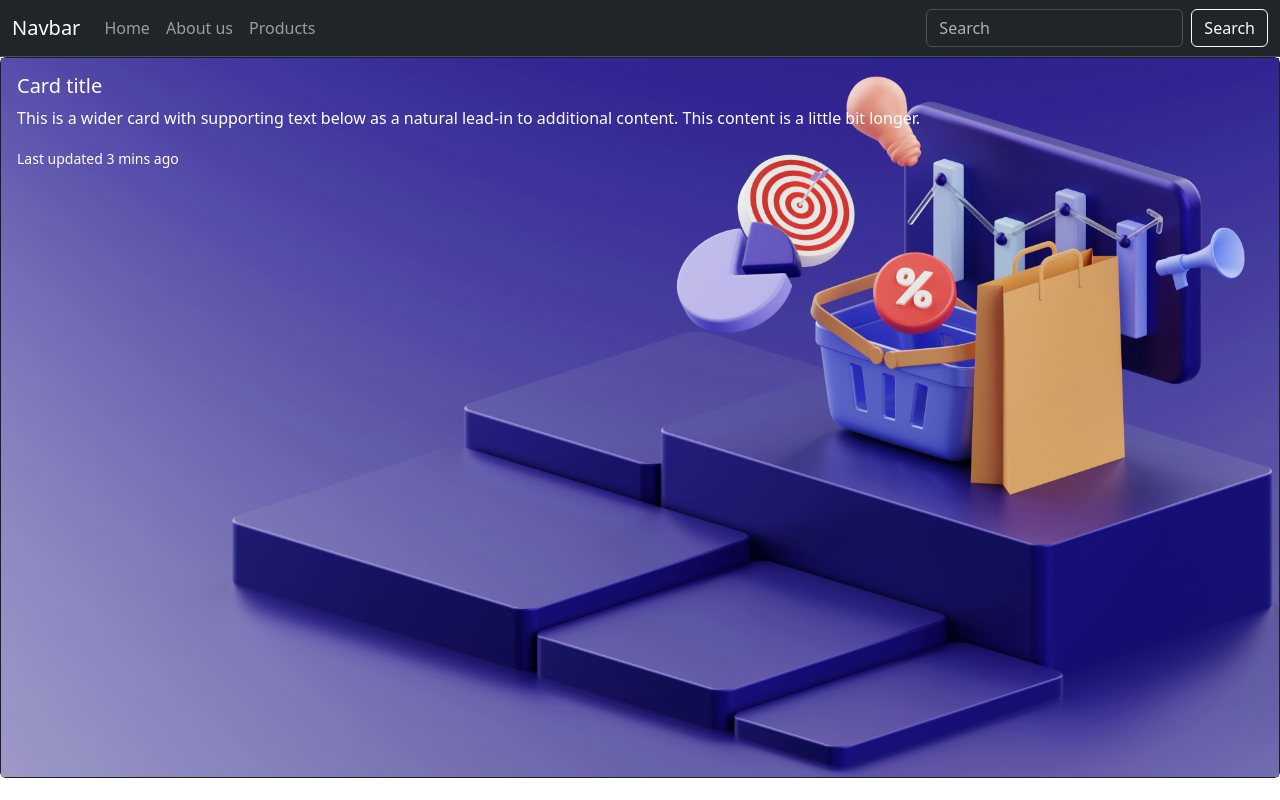
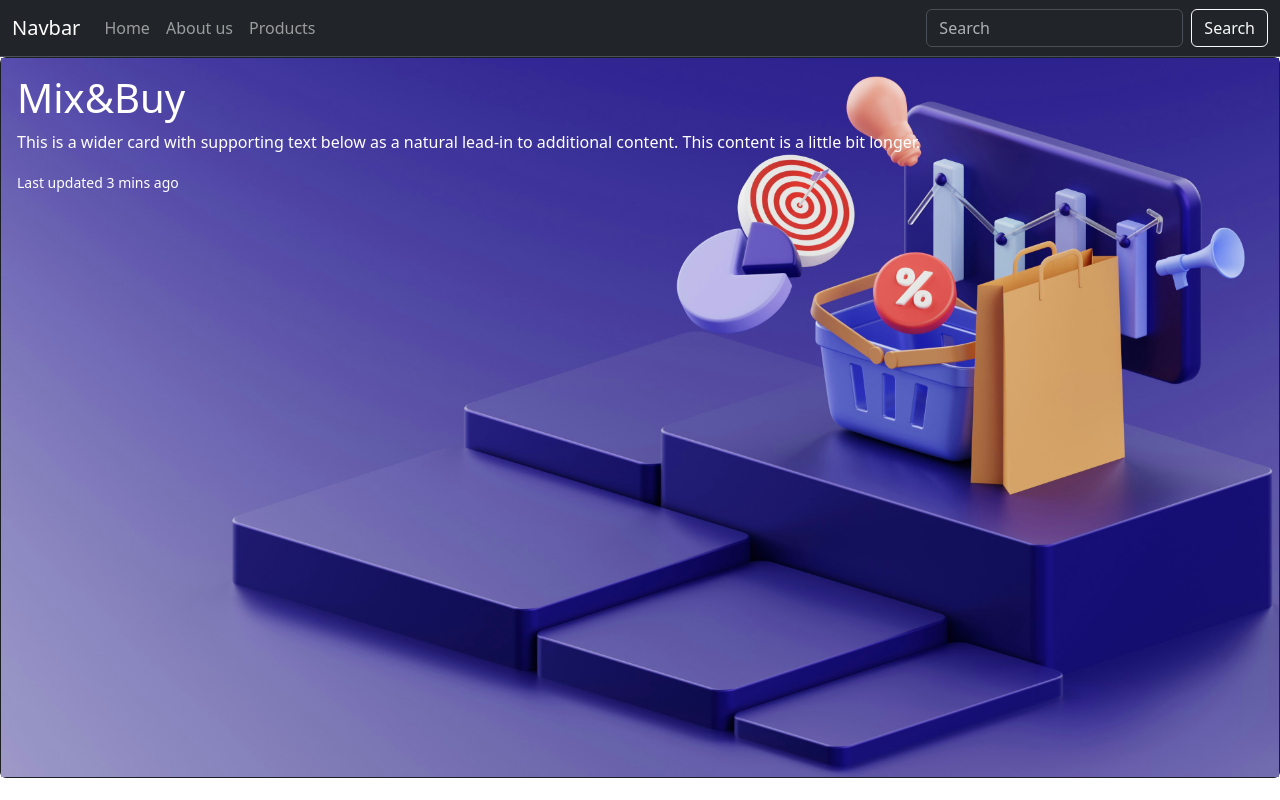
Before and after one commit to akthernahela/react-router, a React (Vite) app: page / in a window 1280 px wide. Built offline with nearby package versions, Linux system fonts and the light colour scheme.

Commit message:
set the home page

```diff
--- a/src/shop/HomePage.jsx
+++ b/src/shop/HomePage.jsx
@@ -10,7 +10,7 @@ export default function HomePage() {
             <div class="card text-bg-dark">
                 <ShopBackground />
                 <div class="card-img-overlay">
-                    <h5 class="card-title">Card title</h5>
+                    <h1 class="card-title">Mix&Buy</h1>
                     <p class="card-text">This is a wider card with supporting text below as a natural lead-in to additional content. This content is a little bit longer.</p>
                     <p class="card-text"><small>Last updated 3 mins ago</small></p>
                 </div>
```
